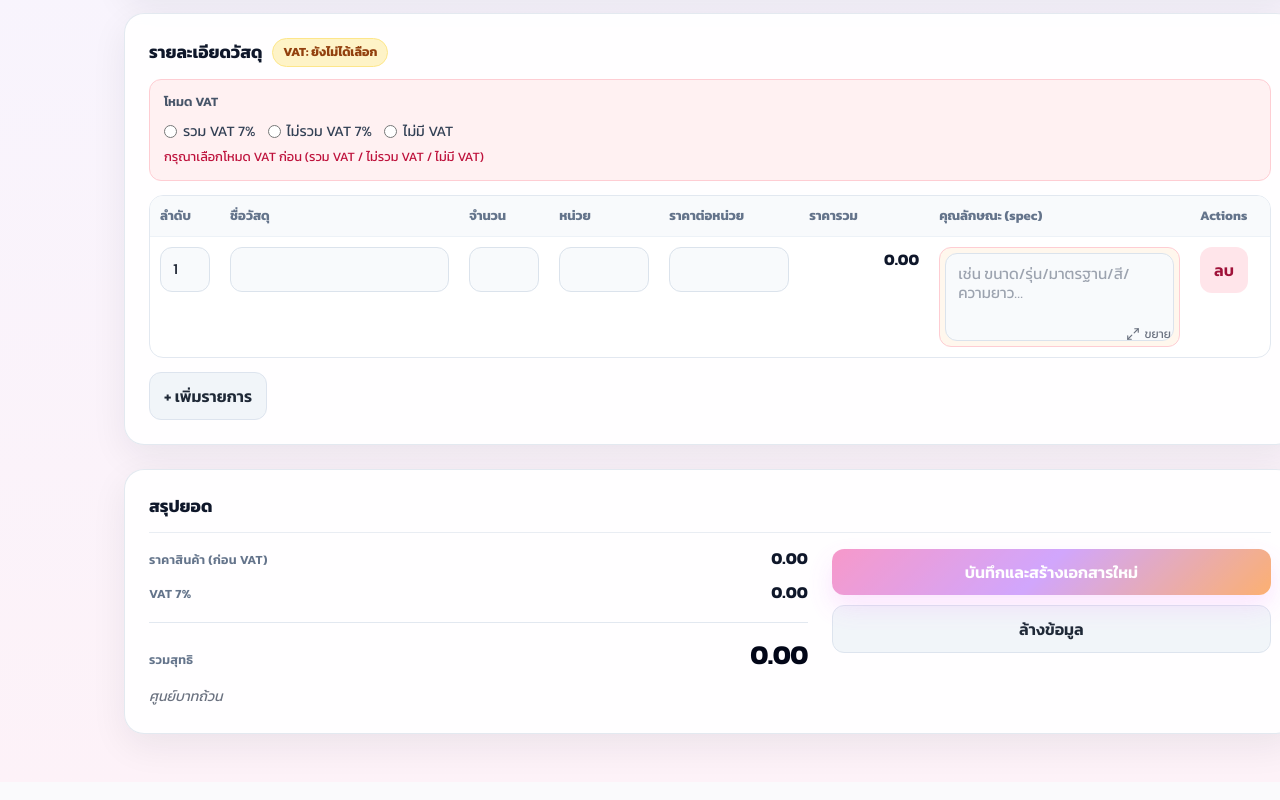
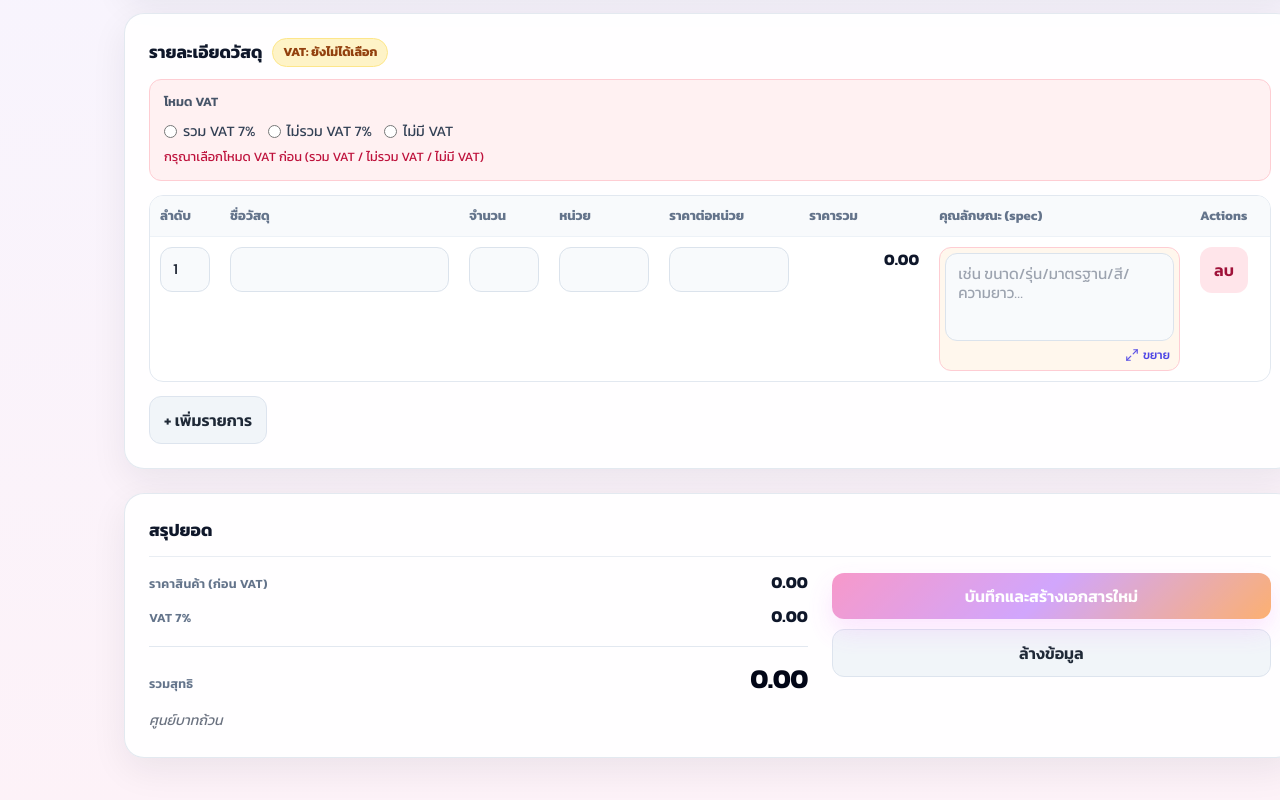
Before and after one commit to Fuadee/-, a Next.js app: page / in a window 1280 px wide. Shown: the part 1564-2364 px from the top of the page. Built offline with nearby package versions, Linux system fonts and the light colour scheme.

Commit message:
Refine spec expand action layout and styling

```diff
--- a/src/app/(app)/GenerateClient.tsx
+++ b/src/app/(app)/GenerateClient.tsx
@@ -1362,22 +1362,22 @@ export default function GenerateClient() {
                         </td>
                         <td className={styles.totalCell}>{formatMoney(itemTotal(item))}</td>
                         <td>
-                          <div
-                            className={`relative ${styles.specEditorWrap} ${item.spec.trim() ? "" : styles.specEditorMissing}`}
-                          >
+                          <div className={`${styles.specEditorWrap} ${item.spec.trim() ? "" : styles.specEditorMissing}`}>
+                            <div className="flex flex-col">
                               <textarea
                                 id={`item-spec-${index}`}
                                 ref={(element) => setSpecTextareaRef(index, element)}
-                              className={`${styles.specInlineTextarea} pb-5`}
+                                className={`${styles.specInlineTextarea} min-h-[36px] max-h-[72px] px-2.5 py-1.5 resize-none`}
                                 rows={1}
                                 placeholder="เช่น ขนาด/รุ่น/มาตรฐาน/สี/ความยาว…"
                                 value={item.spec}
                                 onInput={(event) => resizeSpecTextarea(event.currentTarget)}
                                 onChange={(event) => updateItem(index, "spec", event.target.value)}
                               />
+                              <div className="mt-1 flex justify-end">
                                 <button
                                   type="button"
-                              className="absolute bottom-1 right-2 flex items-center gap-1 text-xs text-gray-500 hover:text-indigo-600 cursor-pointer"
+                                  className="inline-flex items-center gap-1 rounded-md px-1 py-0.5 text-xs font-medium text-indigo-600 hover:text-indigo-700 hover:underline focus:outline-none focus:ring-2 focus:ring-indigo-200"
                                   title="เปิดตัวแก้ไขแบบเต็ม"
                                   aria-label="ขยายคุณลักษณะ"
                                   onClick={() => {
@@ -1385,9 +1385,11 @@ export default function GenerateClient() {
                                     setExpandedSpecDraft(item.spec);
                                   }}
                                 >
-                              <Maximize2 size={14} />
+                                  <Maximize2 size={14} className="opacity-90" />
                                   ขยาย
                                 </button>
+                              </div>
+                            </div>
                           </div>
                         </td>
                         <td>
```
Lines whose indentation alone changed are shown as unchanged.
